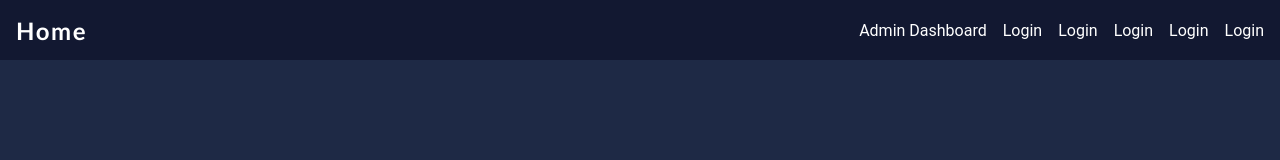
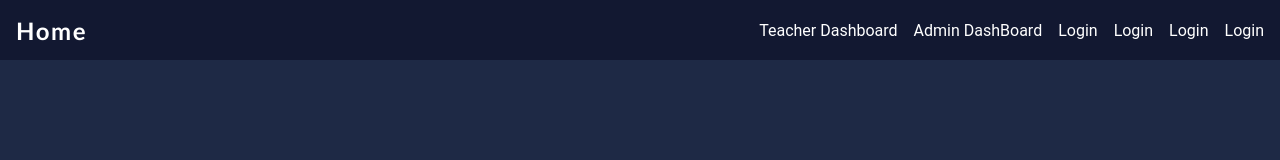
Before and after one commit to Jimpatel247/present_sir, a Next.js app: page /teacher in a window 1280 px wide. Shown: the top 160 px of the page. Built offline with nearby package versions, Linux system fonts and the light colour scheme.

Commit message:
try states

```diff
--- a/components/Navbar.jsx
+++ b/components/Navbar.jsx
@@ -25,8 +25,8 @@ function Navbar() {
           }
         >
           <div className={styles.linkGrp}>
-            <Link href={"/auth/teacher"}>Admin Dashboard</Link>
-            <Link href={"/auth/Login"}>Login</Link>
+            <Link href={"/teacher"}>Teacher Dashboard</Link>
+            <Link href={"/admin"}>Admin DashBoard</Link>
             <Link className={styles.lastLink} href={"/auth/Login"}>
               Login
             </Link>
--- a/src/pages/teacher/index.jsx
+++ b/src/pages/teacher/index.jsx
@@ -1,6 +1,8 @@
+import { useState } from "react";
 import styles from "../../styles/teacher.module.css";
 
 function index() {
+  const [active, setActive] = useState(false);
   return <div className="page-container"></div>;
 }
 
```
Also changed, not shown: src/styles/admin.module.css (added).
